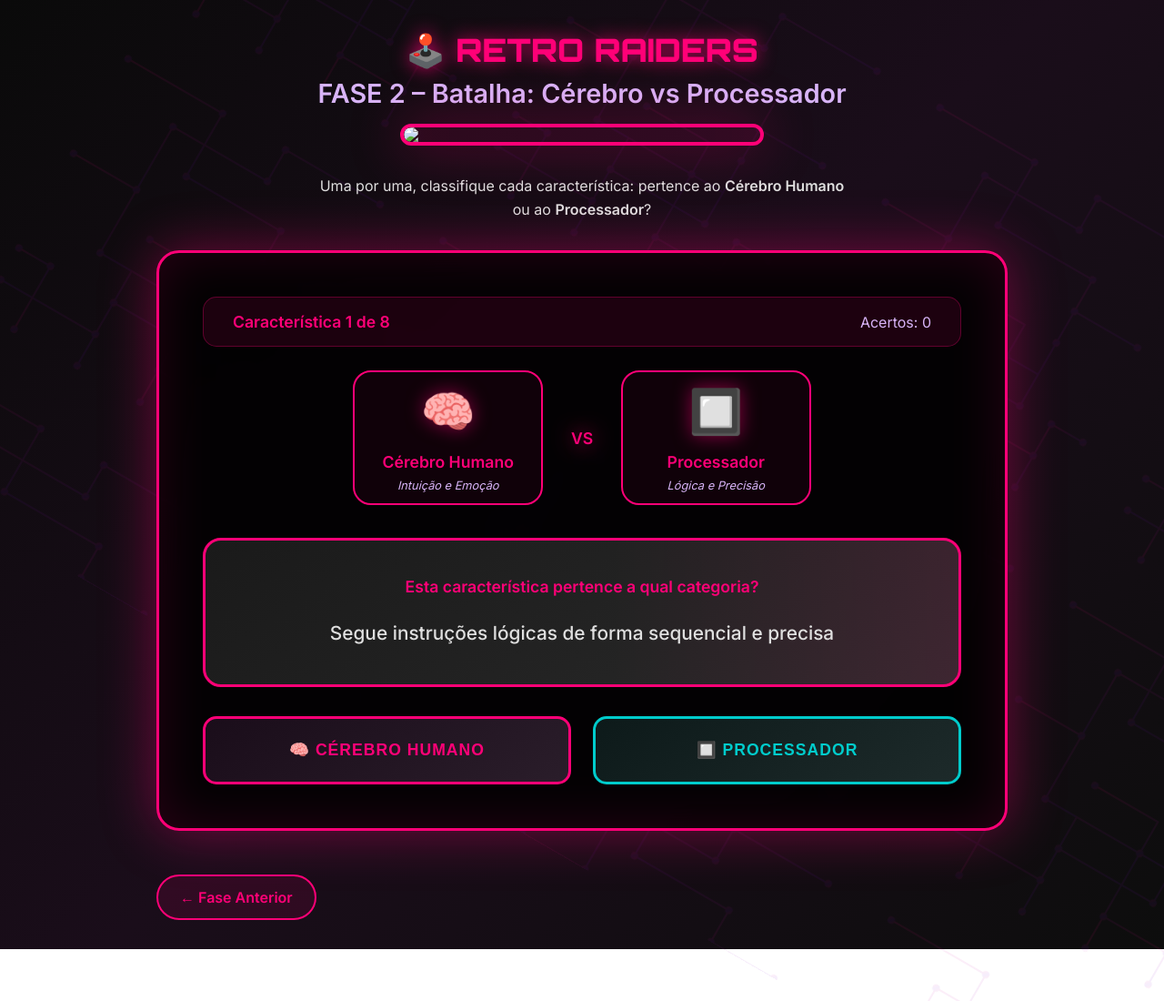
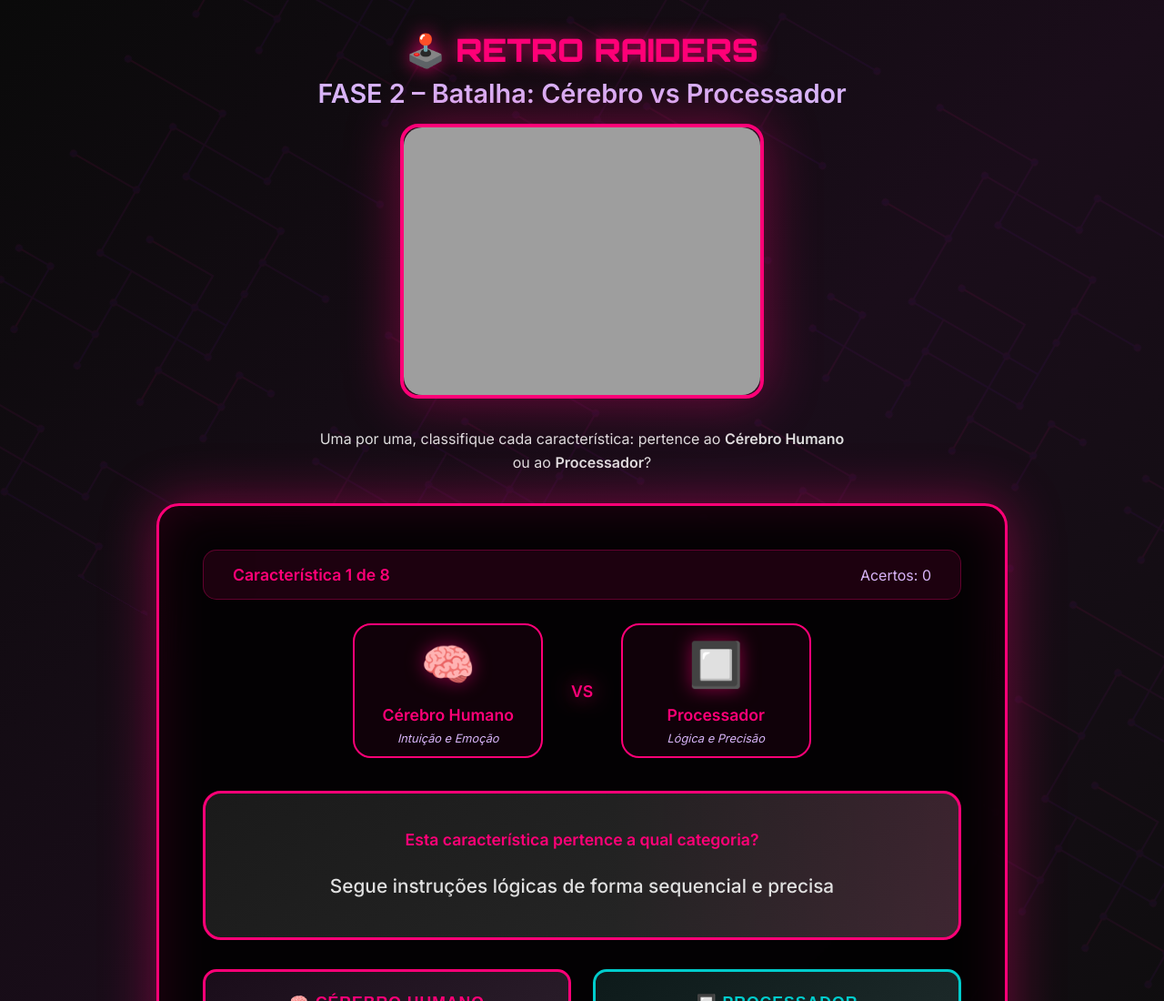
Before and after one commit to LaisIsabella/CircuitsGame, a plain HTML site: page fase2.html in a window 1280 px wide. Shown: the top 1100 px of the page at 91% size. Before the commit the page ends 1043 px from the top, so only its background shows below. Drawn offline with Linux system fonts and the light colour scheme; the site is published under a folder, as on GitHub Pages, so addresses that start at the root find nothing.

Commit message:
último ajuste de caminho

```diff
--- a/fase2.html
+++ b/fase2.html
@@ -527,7 +527,7 @@
       <header class="phase-header">
         <h1 class="logo">🕹️ RETRO RAIDERS</h1>
         <h2 class="phase-title">FASE 2 – Batalha: Cérebro vs Processador</h2>
-        <div id="img"><img src="/assets/images/fase2.png" /></div>
+        <div id="img"><img src="./assets/images/fase2.png" /></div>
         <p class="phase-description">
           Uma por uma, classifique cada característica: pertence ao
           <strong>Cérebro Humano</strong> ou ao <strong>Processador</strong>?
```
